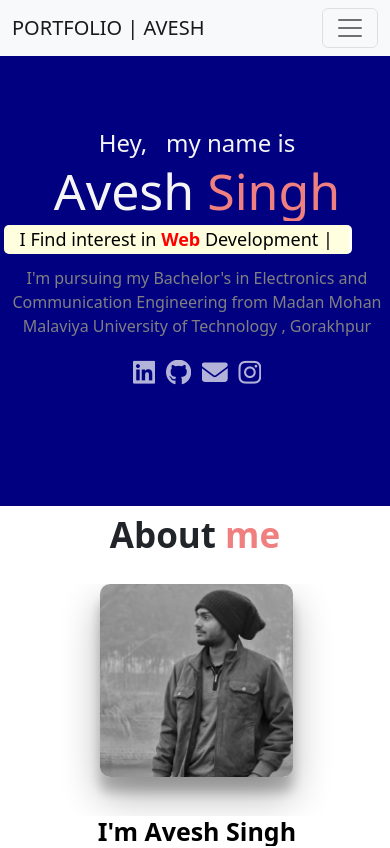
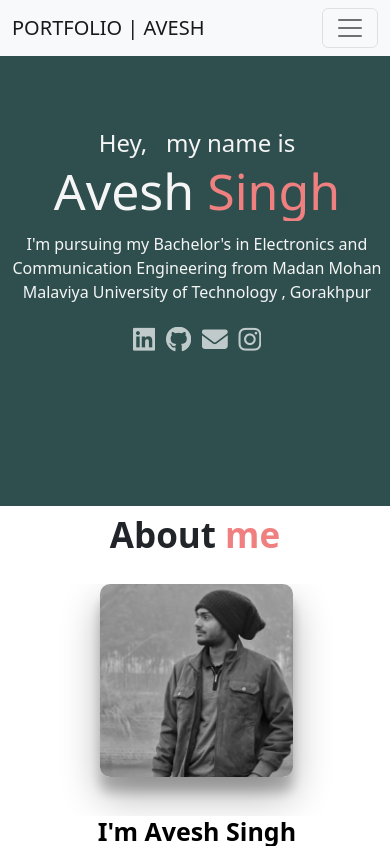
Before and after one commit to avessh/portfolio_avesh, a React (Create React App) app: page / in a window 390 px wide. Shown: the top 848 px of the page. Built offline with nearby package versions, Linux system fonts and the light colour scheme.

Commit message:
adding project

```diff
--- a/src/App.css
+++ b/src/App.css
@@ -1,3 +1,11 @@
 @tailwind base;
 @tailwind components;
 @tailwind utilities;
+
+h1{
+    overflow: hidden;
+}
+
+h5{
+    overflow: hidden;
+}
--- a/src/components/Footer.js
+++ b/src/components/Footer.js
@@ -21,8 +21,8 @@ export default class Footer extends Component {
 
         <div id="footer_quick_links"  className='col-6 w-50' >
             <h1 id='footer_heading' className='  fw-bold fs-2 pb-2 pt-4 text-white'>Contact me</h1>
-            <ul className='fs-6  text-light'>
-            <a href="mailto:aveshsinghwork@gmail.com" target='_blank' rel="noreferrer"> <li className=' footer_links pb-2'><i className="fa-regular fa-envelope"></i> : aveshsinghwork@gmail.com</li></a>
+            <ul  className='fs-6  text-light'>
+            <a   href="mailto:aveshsinghwork@gmail.com" target='_blank' rel="noreferrer"> <li  className=' footer_links pb-2'><i   className="fa-regular fa-envelope" style={{marginTop:'-15px;'}}></i> : aveshsinghwork@gmail.com</li></a>
 
             </ul>
 
--- a/src/components/Home.js
+++ b/src/components/Home.js
@@ -11,7 +11,7 @@ export default class Home extends Component {
             <p>Hey, &nbsp; my name is</p>
             <h1 id='name'>Avesh <span className='last_name'> Singh </span></h1>
             <div className='typing'>
-              <h2 id='text'> <span id='text_span'>I Find interest in <span id='web_text'> <b>Web</b>  </span>Development <span id='toggel'>|</span> </span></h2>
+              <h2 id='text' > <span id='text_span'>I Find interest in <span id='web_text'> <b>Web</b>  </span>Development <span id='toggel'>|</span> </span></h2>
             </div>
             <p className='brief-info'>I&apos;m pursuing my Bachelor&apos;s in Electronics and Communication Engineering from <a href='http://www.mmmut.ac.in/' target='_blank' rel="noreferrer"> Madan Mohan Malaviya University of Technology</a> , Gorakhpur</p>
 
--- a/src/components/NavBar.js
+++ b/src/components/NavBar.js
@@ -14,7 +14,7 @@ export default class NavBar extends Component {
                         <a className='desktop_nav_li' href='#education_section'><li>Education</li></a>
                         <a className='desktop_nav_li' href='#project_section'><li>Projects</li></a>
                         <a className='desktop_nav_li' href='#contact_section'><li>Contact me</li></a>
-                        <a className='desktop_nav_li' href='/'><li>Resume</li></a>
+                        <a className='desktop_nav_li' href='https://drive.google.com/file/d/1XdgPiEN6xgw91rz1mXZUBXKu7H9QjWMa/view?usp=share_link' target='_blank' rel="noreferrer"><li>Resume</li></a>
                     </ul>
                 </nav>
 
--- a/src/components/Project.js
+++ b/src/components/Project.js
@@ -4,6 +4,7 @@ import project_one from '../img/project_one.png'
 import social_media_project from '../img/social_media_project.png'
 import portfolio_project from '../img/portfolio.png'
 import flipkart_project from '../img/flipkart.png'
+import color_picker from '../img/color-picker.png'
 
 export default class Project extends Component {
     render() {
@@ -58,6 +59,24 @@ export default class Project extends Component {
 
 
 
+
+
+                        </div>
+                        <div  id='projects' className="">
+
+
+                        <div  className=" project_card  float-left col-3 card mb-3 w-25  mx-2 ">
+                            <img src={color_picker} className=" card-img-top" alt="..." />
+                            <div className="card-body">
+                                <h5 className=" project_card_title card-title fw-bold">Chrome Extension || Color Picker</h5>
+                                <p className=" fs-6 card-text fw-bold text-secondary">Color Picker using HTML, CSS, JavaScript, Manifest.json</p>
+                                <a href='https://github.com/avessh/chrome_extention_color_picker' target='_blank' rel="noreferrer" ><button className='btn btn-dark mt-5 mr-3'>View</button></a>
+                                <a href='https://github.com/avessh/chrome_extention_color_picker' target='_blank' rel="noreferrer"><button className='btn btn-secondary mt-5'>code</button></a>
+
+                            </div>
+
+
+                        </div>
                         </div>
 
 
--- a/src/style/About.css
+++ b/src/style/About.css
@@ -2,6 +2,11 @@
     margin: 0;
     padding: 0;
     box-sizing: border-box;
+
+}
+
+#about_section{
+    overflow: hidden;
 }
 
 .detail{
--- a/src/style/Contact.css
+++ b/src/style/Contact.css
@@ -6,6 +6,7 @@
 
 #contact_section{
     height: 80vh;
+    overflow: hidden;
 
 }
 
--- a/src/style/Education.css
+++ b/src/style/Education.css
@@ -1,6 +1,7 @@
 #education_section{
     min-height: 160.5vh;
     background-color: rgb(230,236,250);
+    overflow: hidden;
 }
 
 #education_section_heading{
@@ -24,7 +25,7 @@
 
 @media screen and (max-width: 500px) {
     #education_section{
-        height: 115vh;
+        height: 90vh;
     }
 
 }
--- a/src/style/Home.css
+++ b/src/style/Home.css
@@ -4,6 +4,7 @@
     background-position: 100%;
     height: 100vh;
     background-repeat: no-repeat;
+    overflow: hidden;
 
 }
 
@@ -28,17 +29,20 @@ p {
 
 #text {
     font-size: 60px;
+    overflow: hidden;
+    color: white;
 
 }
 
 #toggel{
-    color: black;
+    /* color: black; */
+    color: white;
     animation: blink .5s step-end infinite alternate;
 }
 
 
 .typing {
-    width: 49ch;
+    width: 55ch;
     animation: typing 2s steps(53), blink .5s step-end infinite alternate;
     white-space: nowrap;
     overflow: hidden;
@@ -47,9 +51,9 @@ p {
     font-size: 2em;
     margin-top: 1%;
     margin-left: 0vh;
-    background-color: lightyellow;
+    /* background-color: lightyellow; */
     padding: 1% !important;
-    color: white;
+    /* color: white; */
 }
 
 @keyframes typing {
@@ -67,13 +71,13 @@ p {
 #text_span{
 
     width: 50%;
-    color: black;
+    /* color: black; */
 
 }
 
 
 #web_text{
-    color: red;
+    color: orange;
 }
 
 .brief-info{
@@ -119,7 +123,7 @@ color: grey;
 @media screen and (max-width: 500px) {
     #home_section{
         background-image: none;
-        background-color: navy;
+        background-color: darkslategray;
         color: white;
         height: 60vh !important;
     }
@@ -140,11 +144,13 @@ color: grey;
 
     .typing {
         width: 19ch;
+        display: none;
 
     }
     .brief-info{
         width: 100%;
-        font-size: 16px
+        font-size: 16px;
+        color: whitesmoke;
     }
 
     .social{
--- a/src/style/NavBar.css
+++ b/src/style/NavBar.css
@@ -10,6 +10,7 @@
     position: fixed;
     top: 0;
     width: 100%;
+    overflow-y: hidden;
 }
 
 #desktop_nav_ul{
@@ -25,6 +26,7 @@
     padding: 1rem;
     justify-content: center;
    position: relative;
+   overflow: hidden;
 }
 
 
--- a/src/style/Project.css
+++ b/src/style/Project.css
@@ -6,8 +6,9 @@
 
 #project_section {
     background-image: linear-gradient(#06283D, #293462);
-
-    min-height: 80vh;
+    overflow: hidden;
+    min-height: 100vh;
+    max-height: 150vh;
 }
 
 #project_section_heading{
@@ -36,22 +37,22 @@
 
     #project_section {
 
-        height: 200vh;
-        width: 90%;
+        height: 220vh;
+        width: 100%;
     }
 
     #projects{
         display: flex;
         flex-direction: column;
         width: 210vh;
-        margin-left: 4%;
+        margin-left: -8.5%;
 
     }
 
     .project_card {
 
         height: 48vh;
-        width: 43vh !important;
+        width: 42vh !important;
 
     }
 
--- a/src/style/Skills.css
+++ b/src/style/Skills.css
@@ -2,6 +2,7 @@
     margin: 0;
     padding: 0;
     box-sizing: border-box;
+
 }
 
 .card_color{
@@ -15,6 +16,7 @@
     background-image: url('../img/Dark-Color-Inside-Gradation-Blur-ipad-air.jpg');
     background-size: cover;
     /* padding-left: 10%; */
+    overflow: hidden;
 
 
 }
```
Also changed, not shown: src/img/color-picker.png (added).
